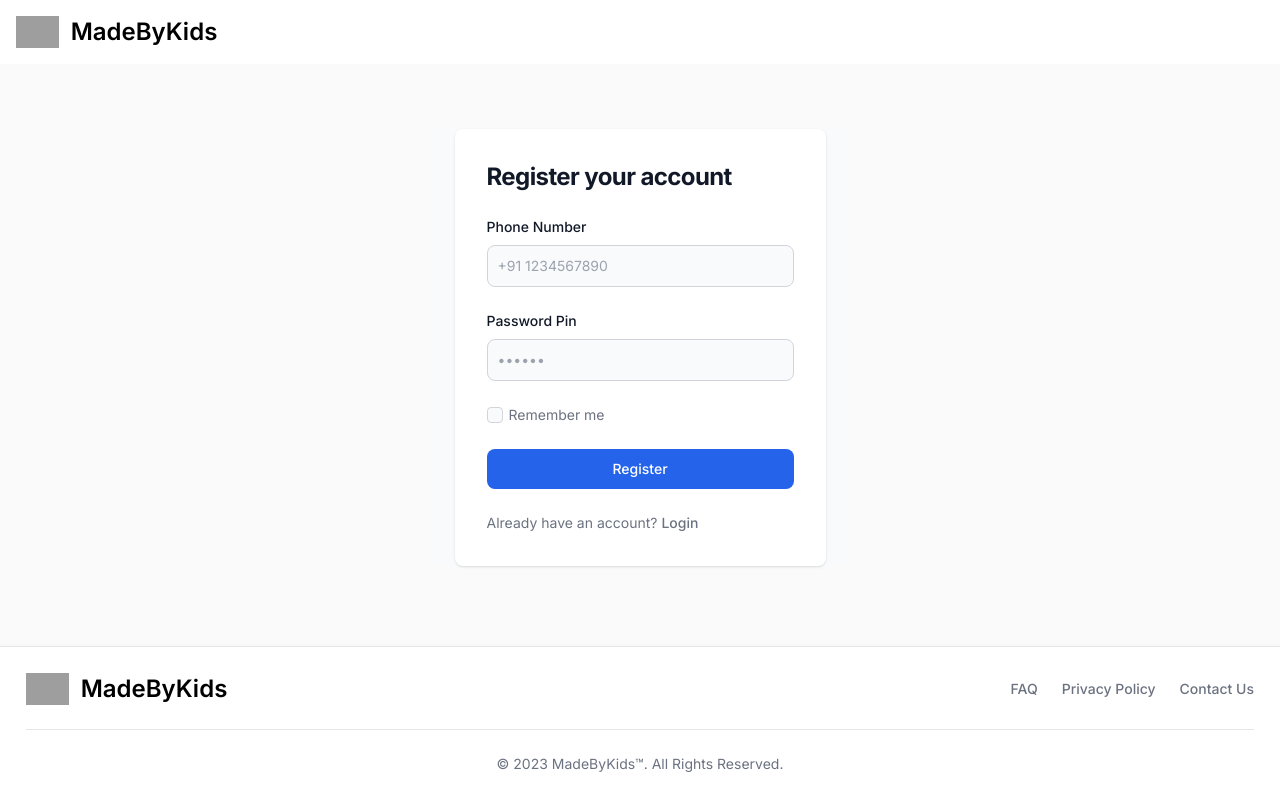
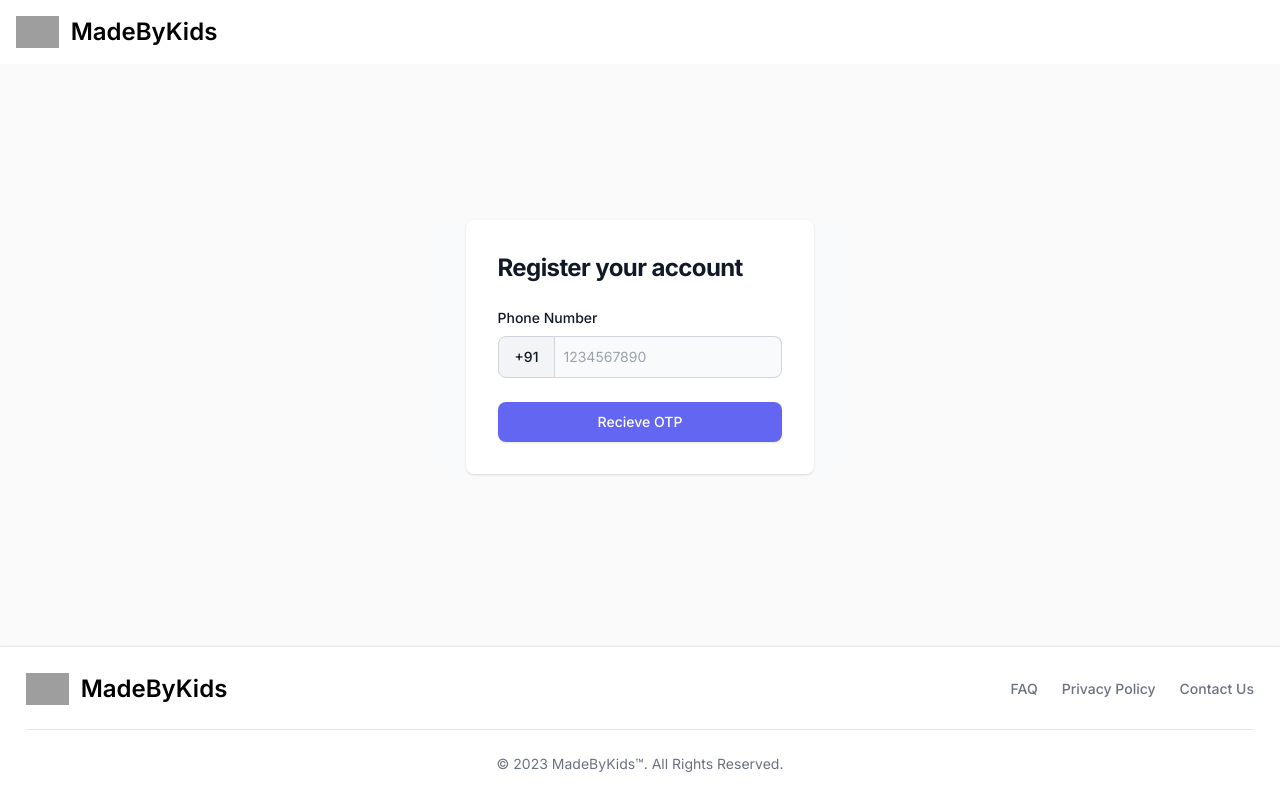
Before and after one commit to virajp4/MadeByKids, a React (Vite) app in the folder Frontend/: page /auth in a window 1280 px wide. Built offline with nearby package versions, Linux system fonts and the light colour scheme; grey boxes are pictures that could not be loaded.

Commit message:
added otp registration

```diff
--- a/Frontend/package.json
+++ b/Frontend/package.json
@@ -26,6 +26,8 @@
   },
   "dependencies": {
     "axios": "^1.6.8",
-    "react-router-dom": "^6.22.3"
+    "react-otp-input": "^3.1.1",
+    "react-router-dom": "^6.22.3",
+    "zod": "^3.23.4"
   }
 }
--- a/Frontend/src/components/AuthPage/AuthPage.jsx
+++ b/Frontend/src/components/AuthPage/AuthPage.jsx
@@ -4,7 +4,6 @@ import { json, redirect } from "react-router-dom";
 import AuthSection from "./AuthSection";
 
 export default function AuthPage() {
-  console.log(import.meta.env.VITE_BACKEND_URL);
   return <AuthSection />;
 }
 
--- a/Frontend/src/components/AuthPage/AuthSection.jsx
+++ b/Frontend/src/components/AuthPage/AuthSection.jsx
@@ -1,12 +1,62 @@
 import { Form, Link, useActionData, useSearchParams, useNavigation } from "react-router-dom";
+import { useEffect, useState } from "react";
+import OtpInput from "react-otp-input";
+
+import EnterNumber from "./EnterNumber";
+import RecieveOtp from "./RecieveOtp";
 
 export default function AuthSection() {
   const data = useActionData();
   const navigation = useNavigation();
+  const [otpState, setOtpState] = useState(-1);
+
+  const [formData, setFormData] = useState({
+    userPhone: "",
+    userPassword: "",
+    userOtp: "",
+  });
 
   const [searchParams] = useSearchParams();
   const isLogin = searchParams.get("mode") === "login";
   const isSubmitting = navigation.state === "submitting";
+
+  const onFormChange = (e) => {
+    const name = e.target.name;
+    const value = e.target.value;
+
+    if (name === "userPhone" && value.length > 10) setFormData({ ...formData, [name]: value.slice(0, 10) });
+    else if (name === "userPassword" && value.length > 6) setFormData({ ...formData, [name]: value.slice(0, 6) });
+    else setFormData({ ...formData, [name]: value });
+  };
+
+  const onSendOtp = (e) => {
+    e.preventDefault();
+    const { userPhone } = formData;
+    if (userPhone.length !== 10) return;
+    console.log("OTP Sent");
+    setOtpState(0);
+  };
+
+  const handleChangeNumber = () => {
+    setOtpState(-1);
+  };
+
+  const handleVerifyOtp = (e) => {
+    e.preventDefault();
+    const otp = formData.userOtp;
+    if (formData.userOtp.length !== 4) return;
+    if (otp === "1234") {
+      console.log("Correct OTP");
+      setOtpState(1);
+    } else {
+      console.log("Invalid OTP");
+      setOtpState(0);
+    }
+  };
+
+  useEffect(() => {
+    setOtpState(-1);
+  }, [isLogin]);
 
   return (
     <>
@@ -17,38 +67,50 @@ export default function AuthSection() {
               <h1 className="text-xl font-bold leading-tight tracking-tight text-gray-900 md:text-2xl">
                 {isLogin ? `Sign in to your account` : `Register your account`}
               </h1>
-              {data && data.errors && (
-                <ul>
-                  {Object.values(data.errors).map((err) => (
-                    <li key={err}>{err}</li>
-                  ))}
-                </ul>
+              {!isLogin && otpState < 0 && <EnterNumber handleSendOtp={onSendOtp} handleFormChange={onFormChange} formData={formData} />}
+              {!isLogin && otpState === 0 && (
+                <RecieveOtp onVerifyOtp={handleVerifyOtp} formData={formData} onFormChange={onFormChange} onChangeNumber={handleChangeNumber} />
               )}
+              {(isLogin || otpState > 0) && (
                 <Form className="space-y-4 md:space-y-6" method="post">
                   <div>
                     <label htmlFor="userPhone" className="block mb-2 text-sm font-medium text-gray-900">
                       Phone Number
                     </label>
+                    <div class="flex items-center mt-2">
+                      <div class="flex-shrink-0 inline-flex items-center py-2.5 px-3 text-sm font-medium text-center text-gray-900 bg-gray-100 border border-gray-300 rounded-s-lg hover:cursor-default">
+                        +91{" "}
+                      </div>
+                      <div class="relative w-full">
                         <input
                           type="number"
                           name="userPhone"
                           id="userPhone"
-                    className="bg-gray-50 border border-gray-300 text-gray-900 sm:text-sm rounded-lg focus:ring-primary-600 focus:border-primary-600 block w-full p-2.5 "
-                    placeholder="+91 1234567890"
+                          aria-describedby="helper-text-explanation"
+                          class={`block p-2.5 w-full z-20 text-sm text-gray-900 bg-gray-50 rounded-e-lg border-s-0 border border-gray-300 focus:ring-blue-500 focus:border-blue-500
+                            ${!isLogin ? `cursor-not-allowed` : ``}`}
+                          placeholder="1234567890"
+                          value={formData["userPhone"]}
+                          onChange={onFormChange}
                           required
+                          readOnly={!isLogin}
                         />
+                      </div>
+                    </div>
                   </div>
                   <div>
                     <label htmlFor="userPassword" className="block mb-2 text-sm font-medium text-gray-900">
-                    Password Pin
+                      Pin
                     </label>
                     <input
                       type="password"
                       name="userPassword"
                       id="userPassword"
                       placeholder="••••••"
-                    className="bg-gray-50 border border-gray-300 text-gray-900 sm:text-sm rounded-lg focus:ring-primary-600 focus:border-primary-600 block w-full p-2.5"
+                      className="bg-gray-50 border border-gray-300 text-gray-900 sm:text-sm rounded-lg focus:ring-blue-600 focus:border-blue-600 block w-full p-2.5"
                       required
+                      value={formData["userPassword"]}
+                      onChange={onFormChange}
                     />
                   </div>
                   <div className="flex items-center justify-between">
@@ -58,7 +120,7 @@ export default function AuthSection() {
                           id="remember"
                           aria-describedby="remember"
                           type="checkbox"
-                        className="w-4 h-4 border border-gray-300 rounded bg-gray-50 focus:ring-3 focus:ring-primary-300"
+                          className="w-4 h-4 border border-gray-300 rounded bg-gray-50 focus:ring-3 focus:ring-blue-300"
                         />
                       </div>
                       <div className="ml-1.5">
@@ -85,11 +147,12 @@ export default function AuthSection() {
                   </button>
                   <button className="text-sm font-light text-gray-500">
                     {isLogin ? `Don’t have an account yet?` : `Already have an account?`}{" "}
-                  <Link to={isLogin ? `/auth?mode=register` : `/auth?mode=login`} className="font-medium text-primary-600 hover:underline">
+                    <Link to={isLogin ? `/auth?mode=register` : `/auth?mode=login`} className="font-medium text-blue-600 hover:underline">
                       {isLogin ? `Register` : `Login`}
                     </Link>
                   </button>
                 </Form>
+              )}
             </div>
           </div>
         </div>
--- /dev/null
+++ b/Frontend/src/components/AuthPage/EnterNumber.jsx
@@ -0,0 +1,39 @@
+import React from "react";
+
+export default function EnterNumber({ handleSendOtp, handleFormChange, formData }) {
+  return (
+    <form className="space-y-3 md:space-y-6" onSubmit={handleSendOtp}>
+      <div>
+        <label htmlFor="userPhone" className="block mb-2 text-sm font-medium text-gray-900">
+          Phone Number
+        </label>
+        <div class="flex items-center mt-2">
+          <div class="flex-shrink-0 z-10 inline-flex items-center py-2.5 px-4 text-sm font-medium text-center text-gray-900 bg-gray-100 border border-gray-300 rounded-s-lg hover:cursor-default">
+            +91{" "}
+          </div>
+          <div class="relative w-full">
+            <input
+              type="number"
+              name="userPhone"
+              id="userPhone"
+              aria-describedby="helper-text-explanation"
+              class="block py-2.5 px-2 w-full text-sm text-gray-900 bg-gray-50 rounded-e-lg border-s-0 border border-gray-300 focus:ring-blue-500 focus:border-blue-500"
+              placeholder="1234567890"
+              value={formData["userPhone"]}
+              onChange={handleFormChange}
+              required
+            />
+          </div>
+        </div>
+      </div>
+      <div class="mx-auto mt-4">
+        <button
+          type="submit"
+          class="w-full inline-flex justify-center whitespace-nowrap rounded-lg bg-indigo-500 px-3.5 py-2.5 text-sm font-medium text-white shadow-sm shadow-indigo-950/10 hover:bg-indigo-600 focus:outline-none focus:ring focus:ring-indigo-300 focus-visible:outline-none focus-visible:ring focus-visible:ring-indigo-300 transition-colors duration-150"
+        >
+          Recieve OTP
+        </button>
+      </div>
+    </form>
+  );
+}
--- /dev/null
+++ b/Frontend/src/components/AuthPage/RecieveOtp.jsx
@@ -0,0 +1,83 @@
+import React from "react";
+import { useState } from "react";
+import OtpInput from "react-otp-input";
+
+export default function RecieveOtp({ onVerifyOtp, formData, onFormChange, onChangeNumber }) {
+  const [otp, setOtp] = useState("");
+
+  const onChange = (value) => {
+    onFormChange({
+      target: {
+        name: "userOtp",
+        value,
+      },
+    });
+    setOtp(value);
+  };
+
+  return (
+    <form className="space-y-4 md:space-y-6" onSubmit={onVerifyOtp}>
+      <div>
+        <label htmlFor="userPhone" className="block mb-2 text-sm font-medium text-gray-900">
+          Phone Number
+        </label>
+        <div class="flex items-center mt-2">
+          <div class="flex-shrink-0 inline-flex items-center py-2.5 px-2.5 text-sm font-medium text-center text-gray-900 bg-gray-100 border border-gray-300 rounded-s-lg hover:cursor-default">
+            +91{" "}
+          </div>
+          <div class="relative w-full">
+            <input
+              type="number"
+              name="userPhone"
+              id="userPhone"
+              aria-describedby="helper-text-explanation"
+              class="block p-2.5 w-full z-20 text-sm text-gray-900 bg-gray-50 rounded-e-lg border-s-0 border border-gray-300 focus:ring-blue-500 focus:border-blue-500"
+              value={formData["userPhone"]}
+              required
+              readOnly={true}
+            />
+          </div>
+        </div>
+      </div>
+      <div>
+        <label htmlFor="otp" className="block mb-3 text-sm font-medium text-gray-900">
+          Enter the OTP sent to +91 {formData["userPhone"]}
+        </label>
+        <div className="flex items-center justify-center w-full">
+          <OtpInput
+            value={otp}
+            onChange={onChange}
+            numInputs={4}
+            inputType="text"
+            renderInput={(props) => <input {...props} />}
+            inputStyle="mx-0.5 p-1 w-12 h-12 text-center text-black font-extrabold text-slate-900 bg-slate-100 border border-transparent hover:border-slate-200 rounded outline-none focus:bg-white focus:border-indigo-400 focus:ring-2 focus:ring-indigo-100"
+            skipDefaultStyles={true}
+          />
+        </div>
+        <div class="max-w-[260px] mx-auto mt-4">
+          <button
+            type="submit"
+            disabled={otp.length !== 4}
+            class={`w-full inline-flex justify-center whitespace-nowrap rounded-lg  px-3.5 py-2.5 text-sm font-medium text-white shadow-sm shadow-indigo-950/10 ${
+              otp.length === 4 ? `hover:bg-indigo-600 bg-indigo-500` : `bg-indigo-400 cursor-not-allowed`
+            } focus:outline-none focus:ring focus:ring-indigo-300 focus-visible:outline-none focus-visible:ring focus-visible:ring-indigo-300 transition-colors duration-150`}
+          >
+            Verify OTP
+          </button>
+        </div>
+        <div class="text-sm text-slate-500 mt-4 items-end">
+          Didn't receive code?{" "}
+          <a class="font-medium text-indigo-500 hover:text-indigo-600" href="#0">
+            Resend
+          </a>
+        </div>
+        <div class="text-sm text-slate-500 mt-4 items-end">
+          Incorrect phone?{" "}
+          <button class="font-medium text-indigo-500 hover:text-indigo-600" onClick={onChangeNumber}>
+            Change Number
+          </button>
+        </div>
+      </div>
+    </form>
+  );
+}
--- a/Frontend/src/components/HomePage/HomePage.jsx
+++ b/Frontend/src/components/HomePage/HomePage.jsx
@@ -9,7 +9,7 @@ export default function HomePage() {
     <div>
       <div className="bg-black h-[200px]"></div>
       <CategoryCarousel visibleItems={3} />
-      <ProductsGrid limit={2} />
+      <ProductsGrid limit={4} />
       <div className="flex justify-center items-center">
         <Link to={"/shop"} className=" w-50 px-16 py-3 bg-yellow-300 shadow-xl hover:bg-yellow-400 border-black rounded-full">
           Start Shopping
```
Also changed, not shown: 1 other file (tests, documents, lock files or other folders). Lines whose indentation alone changed are shown as unchanged.
